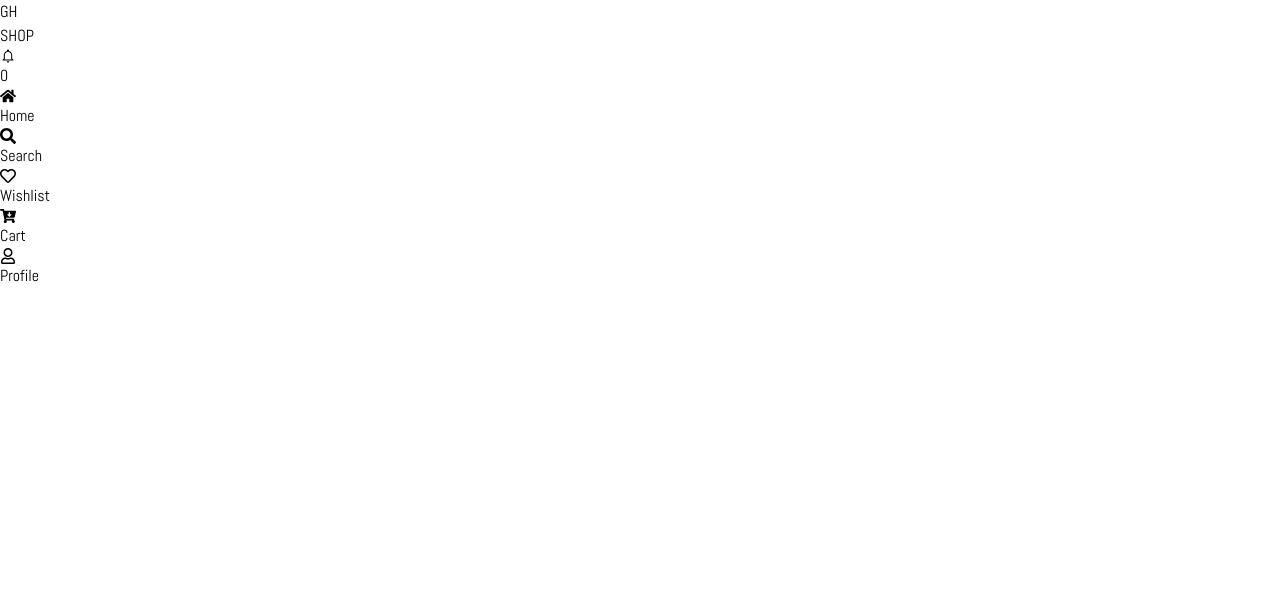
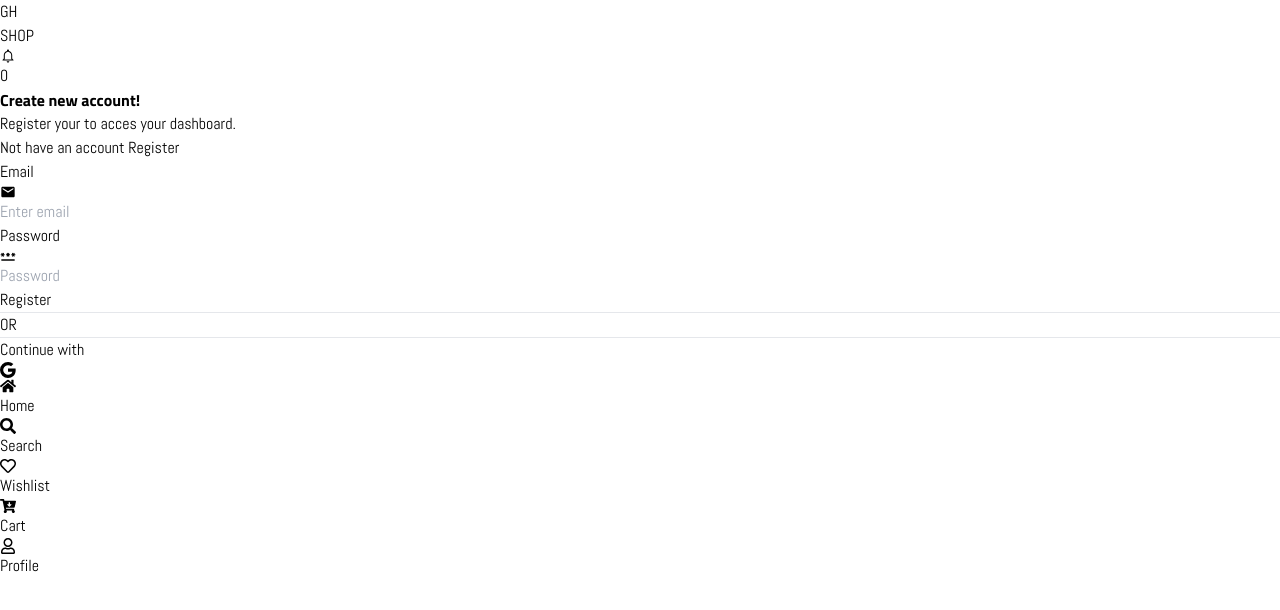
Before and after one commit to mhgkhan/ghazna.shop, a React (Vite) app: page /register in a window 1280 px wide. Shown: the top 610 px of the page. Built offline with nearby package versions, Linux system fonts and the light colour scheme.

Commit message:
Added Register account file,

```diff
--- a/src/pages/Login.jsx
+++ b/src/pages/Login.jsx
@@ -33,9 +33,9 @@ const Login = () => {
           <button className="flex items-center justify-center gap-2 transition-all duration-300  text-lg w-full p-2 rounded-md text-center font-bold text-white bg-blue-700 my-3 outline-none border border-1 border-blue-400 hover:bg-blue-500">
             Continue with <BsGoogle />
           </button>
-          <button className="flex items-center justify-center gap-2 transition-all duration-300  text-lg w-full p-2 rounded-md text-center font-bold text-white bg-black my-3 outline-none border border-1 border-gray-700 hover:bg-gray-700">
+          {/* <button className="flex items-center justify-center gap-2 transition-all duration-300  text-lg w-full p-2 rounded-md text-center font-bold text-white bg-black my-3 outline-none border border-1 border-gray-700 hover:bg-gray-700">
             Continue with <BsGithub />
-          </button>
+          </button> */}
 
 
         </form>
--- a/src/pages/Register.jsx
+++ b/src/pages/Register.jsx
@@ -1,10 +1,49 @@
 import React from 'react'
+import { BsGithub, BsGoogle } from 'react-icons/bs'
+import Or from '../components/ui/form/Or'
+import Input from '../components/ui/form/Input'
+import { MdEmail, MdPassword } from 'react-icons/md'
+import { Link } from 'react-router-dom'
 
 const Register = () => {
   return (
-    <div>
+    <main className='min-h-screen px-2 md:px-0' >
+
+    <div className="container mx-auto md:w-[400px] w-full bg-white shadow-lg shadow-gray-400 rounded-md">
+
+      <div className="login-heading my-3 w-full p-2">
+        <h2 className="text-3xl font-bold my-1"> Create new account!    </h2>
+        <p className="text-gray-600"> Register your to acces your dashboard. </p>
+        <p className='px-3 text-gray-800'>Not have an account  <Link className=' text-blue-600' to={'/login'}>Register</Link> </p>
+      </div>
+
+      <form action="" className="mt-2 w-full py-2 px-4">
+        {/* email  */}
+        <Input name={'email'} type={'email'} Icon={MdEmail} placeholder={"Enter email"} message={"Email"} required={true} />
+        {/* password  */}
+        <Input name={'password'} type={'password'} Icon={MdPassword} placeholder={"Password"} message={"Password"} required={true} />
+
+        <button className="hover:bg-white hover:text-orange-700 transition-all duration-300 hover:border-black text-lg w-full p-2 rounded-md text-center font-bold text-white bg-orange-700 my-3 outline-none border border-1 border-orange-400">
+          Register
+        </button>
+
+        <Or />
+
+
+        <button className="flex items-center justify-center gap-2 transition-all duration-300  text-lg w-full p-2 rounded-md text-center font-bold text-white bg-blue-700 my-3 outline-none border border-1 border-blue-400 hover:bg-blue-500">
+          Continue with <BsGoogle />
+        </button>
+        {/* <button className="flex items-center justify-center gap-2 transition-all duration-300  text-lg w-full p-2 rounded-md text-center font-bold text-white bg-black my-3 outline-none border border-1 border-gray-700 hover:bg-gray-700">
+          Continue with <BsGithub />
+        </button> */}
+
+
+      </form>
+
 
     </div>
+
+  </main>
   )
 }
 
```
